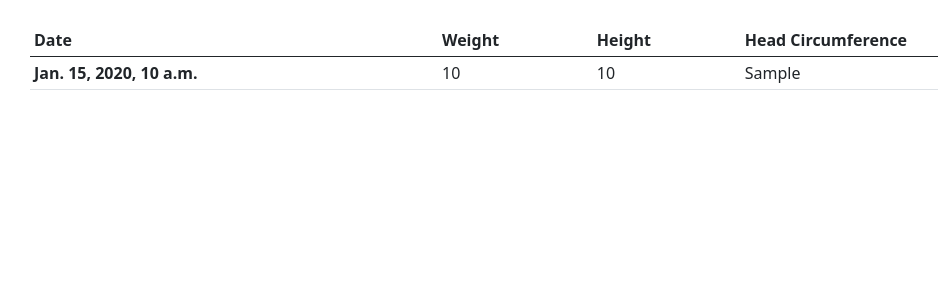
After one commit to MotazBellah/cactus, a Django app: template cactusApp/templates/cactusApp/child_measure.html in a window 1280 px wide. The commit adds this page. Shown: the top 300 px of the page, without its empty margins (52-990 px from the left). Run offline with Django 3.2, Linux system fonts and the light colour scheme; the template is opened without the code that fills it: most values are stand-ins (such as "Sample title", 1, 10 or a date in 2020); some libraries are stand-ins or nearby versions.

Commit message:
Added measurements table view

```diff
--- a/cactusApp/static/style/main.css
+++ b/cactusApp/static/style/main.css
@@ -22,6 +22,8 @@ img{
   box-shadow: 0 4px 8px 0 rgba(0,0,0,0.2);
   transition: 0.3s;
   width: 100%;
+  max-width: 600px;
+  margin: 0 auto;
 }
 
 /* On mouse-over, add a deeper shadow */
@@ -245,8 +247,9 @@ a {
 
 .navbar {
     box-shadow: 0 4px 8px 0 rgba(0, 0, 0, 0.2), 0 6px 20px 0 rgba(0, 0, 0, 0.19);
-    background-image: linear-gradient(to right, #1BAC47 , #7FE49E  );
+
 }
+
 
 #bmi-img {
     display: 'none';
@@ -325,13 +328,6 @@ a {
 
 }
 
-@media (min-width: 1025px) {
-
-	.header-container {
-		width: 80%;
-		max-width: 1150px;
-	}
-}
 
 
 @media only screen and (max-width: 770px) {
--- a/cactusApp/templates/cactusApp/child.html
+++ b/cactusApp/templates/cactusApp/child.html
@@ -21,6 +21,7 @@
                     <div class="child-info">
                         <span class="my-2">{{i.name}}</span><br>
                         <span class="my-2 small born">Born: {{i.birthday}}</span>
+
                     </div>
                   </div>
             </a>
--- /dev/null
+++ b/cactusApp/templates/cactusApp/child_measure.html
@@ -0,0 +1,35 @@
+{% extends "cactusApp/base.html" %}
+{% load static %}
+
+{% block title %}Measurements{% endblock %}
+
+{% block body %}
+<br>
+
+<div class="container">
+
+    <table class="table table-sm">
+  <thead>
+    <tr>
+      <th scope="col">Date</th>
+      <th scope="col">Weight</th>
+      <th scope="col">Height</th>
+      <th scope="col">Head Circumference</th>
+    </tr>
+  </thead>
+  <tbody>
+    {% for measure in measurements %}
+    <tr>
+      <th scope="row">{{ measure.date }}</th>
+      <td>{{ measure.weight }}</td>
+      <td>{{ measure.height }}</td>
+      <td>{{ measure.head_circumference }}</td>
+    </tr>
+    {% endfor %}
+  </tbody>
+</table>
+
+</div>
+
+
+{% endblock %}
--- a/cactusApp/urls.py
+++ b/cactusApp/urls.py
@@ -10,4 +10,5 @@ urlpatterns = [
     path("kids", views.kids, name='kids'),
     path("kid/<int:kid_id>", views.kid_view, name='kid'),
     path("charts/<int:kid_id>", views.charts, name='charts'),
+    path("measurements/<int:kid_id>", views.measurement_view, name='measurements'),
 ]
```
Also changed, not shown: cactusApp/templates/cactusApp/child_info.html (+8 -0 lines), cactusApp/templates/cactusApp/home.html (+0 -10 lines), cactusApp/views.py (+23 -0 lines), db.sqlite3.
